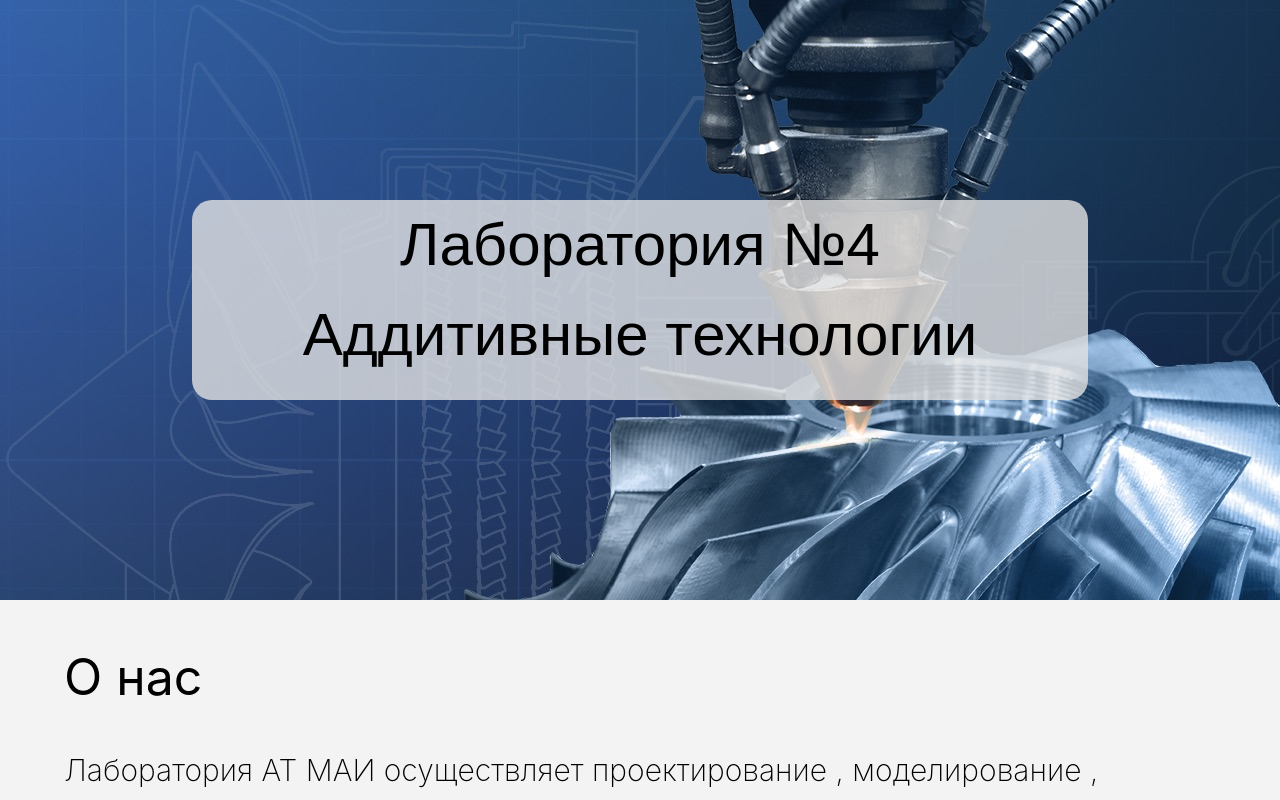
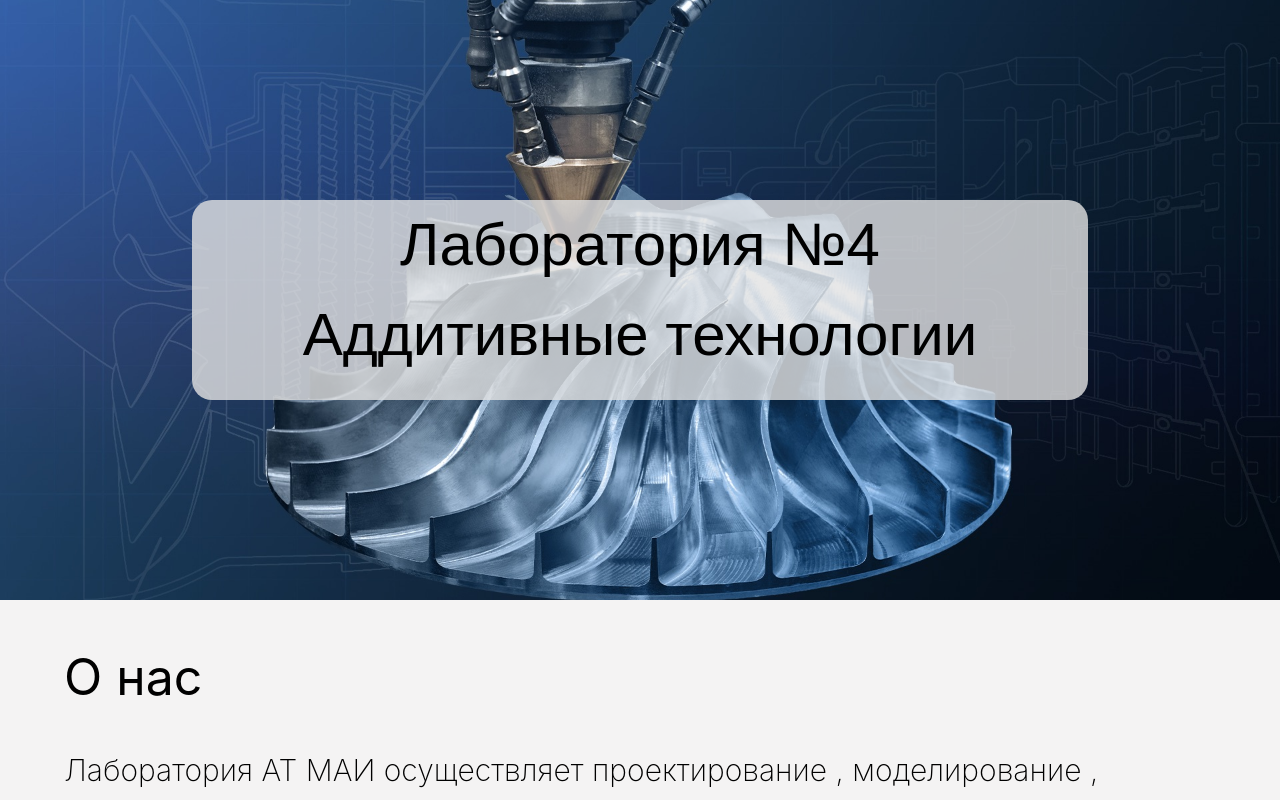
Before and after one commit to Ninzalo/mai, a React (Vite) app: page / in a window 1280 px wide. Shown: the top 800 px of the page. Built offline with nearby package versions, Linux system fonts and the light colour scheme.

Commit message:
fix(header): fix header css

```diff
--- a/src/components/Header.css
+++ b/src/components/Header.css
@@ -6,7 +6,9 @@
   overflow: hidden;
 
   img {
-    width: var(--header-img-width);
+    /* width: var(--header-img-width); */
+    width: 100%;
+    /* max-width: var(--header-img-width); */
     height: auto;
     display: block;
     margin: 0 auto;
```
